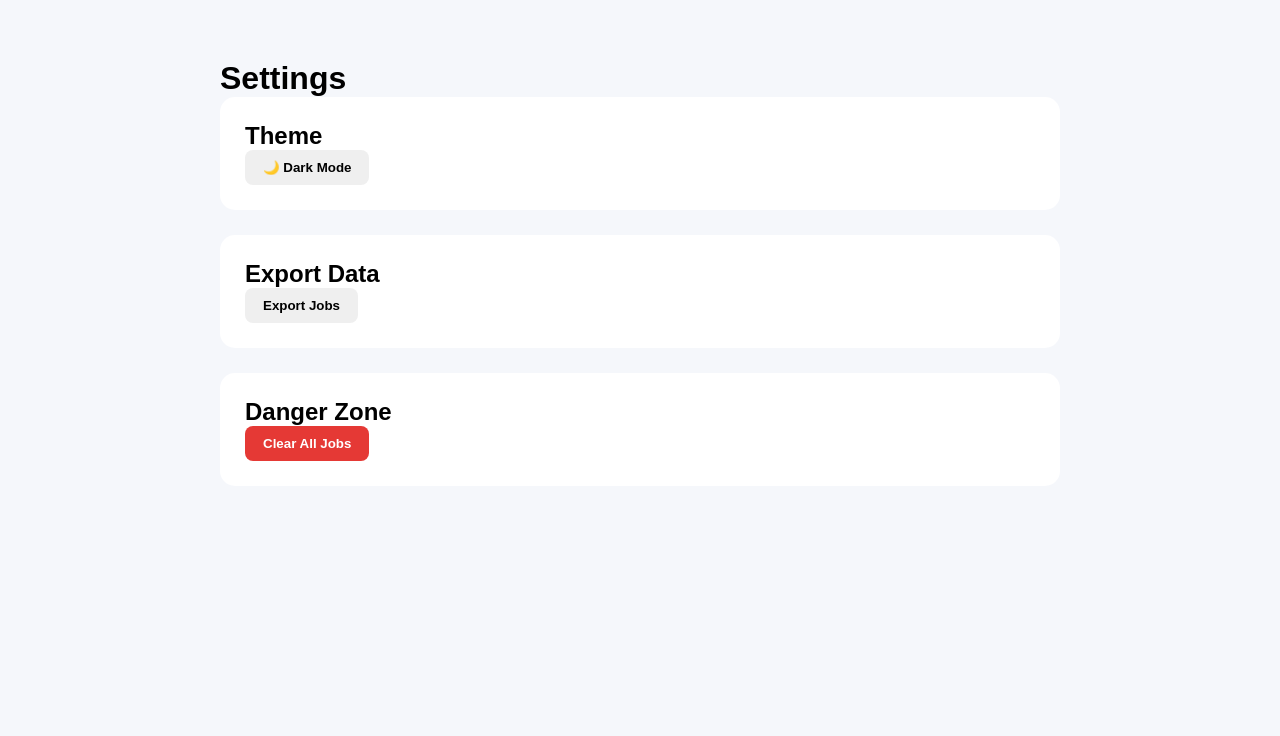
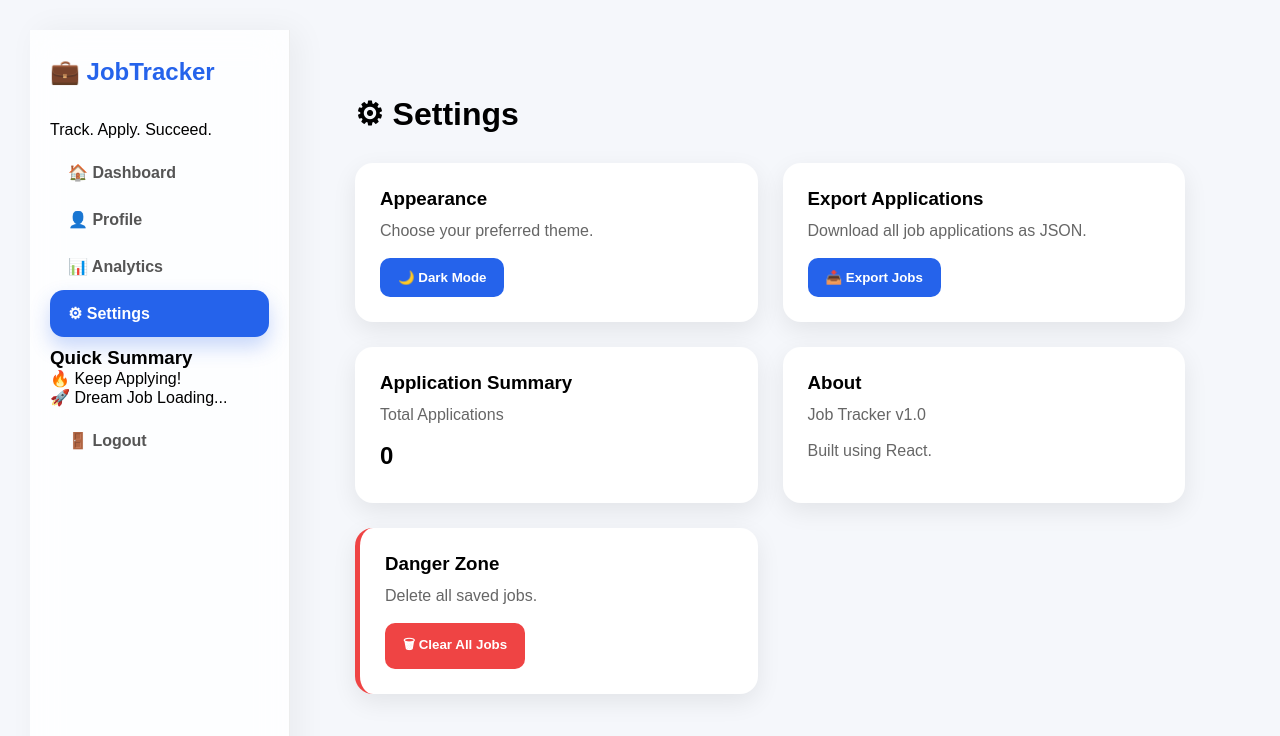
Before and after one commit to himanshi403/Web-Development-workspace, a React (Vite) app in the folder Full-Stack-Project/Job-Application-Tracker/: page /settings in a window 1280 px wide. Shown: the top 736 px of the page. Built offline with nearby package versions, Linux system fonts and the light colour scheme.

Commit message:
Refactor pages to use shared layout component

```diff
--- a/Full-Stack-Project/Job-Application-Tracker/src/App.jsx
+++ b/Full-Stack-Project/Job-Application-Tracker/src/App.jsx
@@ -149,6 +149,28 @@
 setEditingJob(null);
 
 }
+function exportJobs() {
+
+    const data = JSON.stringify(jobs, null, 2);
+
+    const blob = new Blob(
+        [data],
+        {
+            type: "application/json"
+        }
+    );
+
+    const url = URL.createObjectURL(blob);
+
+    const link = document.createElement("a");
+
+    link.href = url;
+
+    link.download = "jobs.json";
+
+    link.click();
+
+}
 
   return(
 
@@ -245,9 +267,11 @@
 
 closeToast={()=>setToast("")}
 closeForm={closeJobForm}
+exportJobs={exportJobs}
 
 
 />
+
 
 
 }
@@ -260,6 +284,7 @@
     element={
         <JobDetails
             jobs={jobs}
+            updateJob={updateJob}
         />
     }
 />
--- a/Full-Stack-Project/Job-Application-Tracker/src/components/QuickActions.jsx
+++ b/Full-Stack-Project/Job-Application-Tracker/src/components/QuickActions.jsx
@@ -2,7 +2,7 @@
 
 
 
-function QuickActions({ setShowForm }) {
+function QuickActions({ setShowForm ,exportJobs }) {
     const navigate = useNavigate();
 
   return (
@@ -15,9 +15,17 @@
         ➕ Add Job
       </button>
 
-      <button className="action-btn">
-        📄 Export Jobs
-      </button>
+      <button
+
+className="action-btn"
+
+onClick={exportJobs}
+
+>
+
+📄 Export Jobs
+
+</button>
 
       <button className="action-btn"
       onClick={() => navigate("/analytics")}
--- a/Full-Stack-Project/Job-Application-Tracker/src/index.css
+++ b/Full-Stack-Project/Job-Application-Tracker/src/index.css
@@ -364,17 +364,6 @@
 margin-top:20px;
 }
 
-.settings-page{
-padding:30px;
-}
-
-.setting-item{
-background:white;
-padding:20px;
-margin-top:20px;
-border-radius:12px;
-box-shadow:0 5px 10px rgba(0,0,0,.1);
-}
 
 .recent-jobs{
 
@@ -756,11 +745,25 @@
 
 .settings-page{
 
-max-width:900px;
-
-margin:auto;
-
-padding:30px;
+padding:35px;
+
+}
+
+.settings-page h1{
+
+margin-bottom:30px;
+
+font-size:32px;
+
+}
+
+.settings-grid{
+
+display:grid;
+
+grid-template-columns:repeat(auto-fit,minmax(280px,1fr));
+
+gap:25px;
 
 }
 
@@ -768,11 +771,83 @@
 
 background:white;
 
+border-radius:18px;
+
 padding:25px;
 
-border-radius:15px;
-
-margin-bottom:25px;
+box-shadow:0 8px 25px rgba(0,0,0,.08);
+
+transition:.3s;
+
+}
+
+.setting-card:hover{
+
+transform:translateY(-6px);
+
+}
+
+.setting-card h3{
+
+margin-bottom:12px;
+
+}
+
+.setting-card p{
+
+color:#666;
+
+margin-bottom:18px;
+
+}
+
+.setting-card button{
+
+padding:12px 18px;
+
+border:none;
+
+border-radius:10px;
+
+cursor:pointer;
+
+background:#2563eb;
+
+color:white;
+
+font-weight:600;
+
+}
+
+.setting-card button:hover{
+
+opacity:.9;
+
+}
+
+.danger-card{
+
+border-left:5px solid #ef4444;
+
+}
+
+.danger-btn{
+
+background:#ef4444 !important;
+
+}
+
+body.dark .setting-card{
+
+background:#232323;
+
+color:white;
+
+}
+
+body.dark .setting-card p{
+
+color:#cfcfcf;
 
 }
 
@@ -3140,92 +3215,105 @@
 color:#cbd5e1;
 
 }
+
 body.dark .sidebar{
 
-background:#0f172a;
+background:#181818;
+
+border-right:1px solid #333;
+
+}
+
+body.dark .sidebar a{
+
+color:#ddd;
+
+}
+
+body.dark .sidebar a.active{
+
+background:#2563eb;
 
 }
 
 .sidebar{
 
+width:260px;
+
+padding:28px 20px;
+
+background:rgba(255,255,255,.82);
+
+backdrop-filter:blur(18px);
+
+border-right:1px solid rgba(220,220,220,.5);
+
 display:flex;
 
 flex-direction:column;
 
-justify-content:space-between;
-
-padding:30px 20px;
-
-}
-
-.sidebar-top{
-
-margin-bottom:30px;
-
-}
-
-.sidebar-tagline{
-
-opacity:.7;
-
-font-size:14px;
-
-margin-top:8px;
-
-}
-
-.sidebar-links{
-
-display:flex;
-
-flex-direction:column;
+gap:10px;
+
+position:sticky;
+
+top:0;
+
+height:100vh;
+
+box-shadow:
+
+8px 0 30px rgba(0,0,0,.05);
+
+}
+.sidebar h2{
+
+font-size:24px;
+
+margin-bottom:35px;
+
+font-weight:700;
+
+color:#2563eb;
+
+}
+.sidebar a{
+
+padding:14px 18px;
+
+border-radius:14px;
+
+text-decoration:none;
+
+color:#555;
+
+font-weight:600;
+
+transition:.25s;
+
+display:flex;
+
+align-items:center;
 
 gap:12px;
 
 }
-
-.sidebar-links a{
-
-padding:14px;
-
-border-radius:10px;
-
-text-decoration:none;
-
-transition:.3s;
-
-}
-
-.sidebar-links a:hover{
-
-background:rgba(255,255,255,.08);
-
-}
-
-.sidebar-summary{
-
-margin-top:40px;
-
-}
-
-.summary-box{
-
-margin-top:12px;
-
-padding:15px;
-
-border-radius:12px;
-
-background:rgba(255,255,255,.08);
-
-font-size:14px;
-
-}
-
-.sidebar-bottom{
-
-margin-top:auto;
-
-padding-top:30px;
-
-}
+.sidebar a:hover{
+
+background:#eef4ff;
+
+color:#2563eb;
+
+transform:translateX(6px);
+
+}
+.sidebar a.active{
+
+background:#2563eb;
+
+color:white;
+
+box-shadow:
+
+0 10px 20px rgba(37,99,235,.25);
+
+}
--- a/Full-Stack-Project/Job-Application-Tracker/src/pages/Analytics.jsx
+++ b/Full-Stack-Project/Job-Application-Tracker/src/pages/Analytics.jsx
@@ -4,6 +4,7 @@
 import TopCompaniesChart from "../components/Charts/TopCompaniesChart";
 import MonthlyTrendChart from "../components/Charts/MonthlyTrendChart";
 import RecentActivity from "../components/RecentActivity";
+import Layout from "../components/Layout";
 
 function Analytics({jobs}){
     const total=jobs.length;
@@ -16,6 +17,7 @@
     total===0? 0:Math.round((offer/total)*100);
 
     return(
+        <Layout>
 
         <div className="analytics-page">
             <h1>Analytics</h1>
@@ -56,6 +58,7 @@
 
 
         </div>
+        </Layout>
     );
 
 
--- a/Full-Stack-Project/Job-Application-Tracker/src/pages/Dashboard.jsx
+++ b/Full-Stack-Project/Job-Application-Tracker/src/pages/Dashboard.jsx
@@ -1,4 +1,5 @@
 import React, {useState,useEffect} from 'react';
+
 
 import Navbar from "../components/Navbar";
 import JobForm from "../components/JobForm";
@@ -52,11 +53,13 @@
 
 undoDelete,
 
-closeForm
+closeForm,
+exportJobs
 })
 
 {
     const [loading, setLoading] = useState(true);
+
 
 
   const filteredJobs = jobs
@@ -83,6 +86,7 @@
     return () => clearTimeout(timer);
 
 },[]);
+
 
 if(loading){
 
@@ -156,6 +160,7 @@
 </header>
 <QuickActions
     setShowForm={setShowForm}
+    exportJobs={exportJobs}
 
 />
 
--- a/Full-Stack-Project/Job-Application-Tracker/src/pages/Profile.jsx
+++ b/Full-Stack-Project/Job-Application-Tracker/src/pages/Profile.jsx
@@ -1,5 +1,6 @@
 import { useState, useEffect } from "react";
 import EditProfileModal from "../components/EditProfileModal";
+import Layout from "../components/Layout";
 
 function Profile({jobs}){
     const total = jobs.length;
@@ -58,6 +59,7 @@
 
 
     return(
+        <Layout>
         <div className="profile-page">
 
 
@@ -225,6 +227,7 @@
 }
 
         </div>
+        </Layout>
     );
 }
 export default Profile;
--- a/Full-Stack-Project/Job-Application-Tracker/src/pages/Settings.jsx
+++ b/Full-Stack-Project/Job-Application-Tracker/src/pages/Settings.jsx
@@ -1,90 +1,162 @@
-import {useState} from "react";
+import { useState } from "react";
+import Layout from "../components/Layout";
 
-function Settings({jobs}){
-    function exportJobs(){
-        console.log("Export button clicked");
-console.log(jobs);
-        const data=JSON.stringify(
-            jobs,
-            null,
-            2
+function Settings({ jobs }) {
+
+    const [darkMode, setDarkMode] = useState(
+        document.body.classList.contains("dark")
     );
-        const blob=new Blob(
-            [data],
-            {
-                type:"application/json"
-            }
-        );
-        const url=URL.createObjectURL(blob);
-        const link=document.createElement("a");
-        link.href=url;
-        link.download="jobs.json";
-        link.click();
+
+    function toggleTheme() {
+
+        document.body.classList.toggle("dark");
+
+        setDarkMode(document.body.classList.contains("dark"));
+
     }
 
-    function clearJobs(){
-        const confirmClear=window.confirm(
-            "Delete all jobs?"
+    function exportJobs() {
+
+        const data = JSON.stringify(jobs, null, 2);
+
+        const blob = new Blob([data], {
+            type: "application/json"
+        });
+
+        const url = URL.createObjectURL(blob);
+
+        const link = document.createElement("a");
+
+        link.href = url;
+
+        link.download = "jobs.json";
+
+        link.click();
+
+    }
+
+    function clearJobs() {
+
+        const confirmDelete = window.confirm(
+            "Delete all jobs permanently?"
         );
-        if(!confirmClear) return;
+
+        if (!confirmDelete) return;
+
         localStorage.removeItem("jobs");
 
         window.location.reload();
 
     }
 
+    return (
+        <Layout>
 
-    const[darkMode,setDarkMode]=useState(false);
+        <div className="settings-page">
 
-    function toggleTheme(){
-        setDarkMode(!darkMode)
-            document.body.classList.toggle("dark");
-        }
+            <h1>⚙ Settings</h1>
 
-
-        return(
-            <div className="settings-page">
-                <h1>Settings</h1>
+            <div className="settings-grid">
 
                 <div className="setting-card">
-                    <h2>Theme</h2>
+
+                    <h3>Appearance</h3>
+
+                    <p>
+                        Choose your preferred theme.
+                    </p>
 
                     <button
-                    onClick={toggleTheme}>
-                        {
-                            darkMode?
-                             "☀️ Light Mode":
-                             "🌙 Dark Mode"
-                        }
+                        onClick={toggleTheme}
+                    >
+
+                        {darkMode
+                            ? "☀ Light Mode"
+                            : "🌙 Dark Mode"}
+
                     </button>
+
                 </div>
 
                 <div className="setting-card">
 
-    <h2>Export Data</h2>
+                    <h3>Export Applications</h3>
 
-    <button onClick={exportJobs}>
+                    <p>
 
-        Export Jobs
+                        Download all job applications
+                        as JSON.
+
+                    </p>
+
+                    <button
+                        onClick={exportJobs}
+                    >
+
+                        📥 Export Jobs
 
                     </button>
 
                 </div>
+
                 <div className="setting-card">
 
-    <h2>Danger Zone</h2>
+                    <h3>Application Summary</h3>
+
+                    <p>
+
+                        Total Applications
+
+                    </p>
+
+                    <h2>{jobs.length}</h2>
+
+                </div>
+
+                <div className="setting-card">
+
+                    <h3>About</h3>
+
+                    <p>
+
+                        Job Tracker v1.0
+
+                    </p>
+
+                    <p>
+
+                        Built using React.
+
+                    </p>
+
+                </div>
+
+                <div className="setting-card danger-card">
+
+                    <h3>Danger Zone</h3>
+
+                    <p>
+
+                        Delete all saved jobs.
+
+                    </p>
 
                     <button
                         className="danger-btn"
                         onClick={clearJobs}
                     >
 
-        Clear All Jobs
+                        🗑 Clear All Jobs
 
                     </button>
 
                 </div>
+
             </div>
+
+        </div>
+        </Layout>
+
 
     );
 
```
Also changed, not shown: Full-Stack-Project/Job-Application-Tracker/src/pages/JobDetails.jsx (+156 -4 lines). Lines whose indentation alone changed are shown as unchanged.
